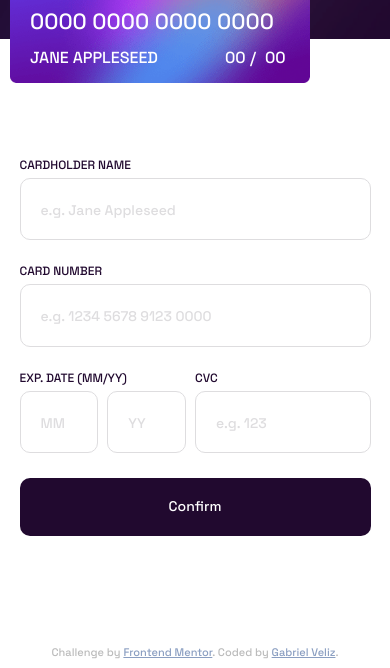
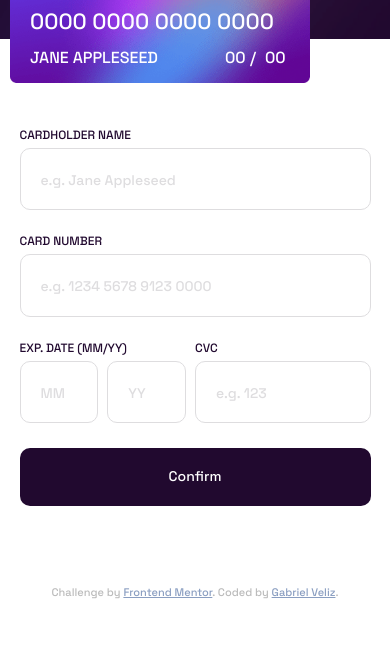
Before and after one commit to gabrielveliz/interactive-card-details-form, a plain HTML site: page index.html in a window 390 px wide. Shown: the part 261-929 px from the top of the page. After the commit the page ends 869 px from the top, so only its background shows below. Drawn offline with Linux system fonts and the light colour scheme.

Commit message:
Update style.css

```diff
--- a/css/style.css
+++ b/css/style.css
@@ -155,7 +155,7 @@ input:focus{
 
         .formulario{
             width: 90%;
-            margin: 10rem auto;
+            margin: 7rem auto;
         }
 
 
```
